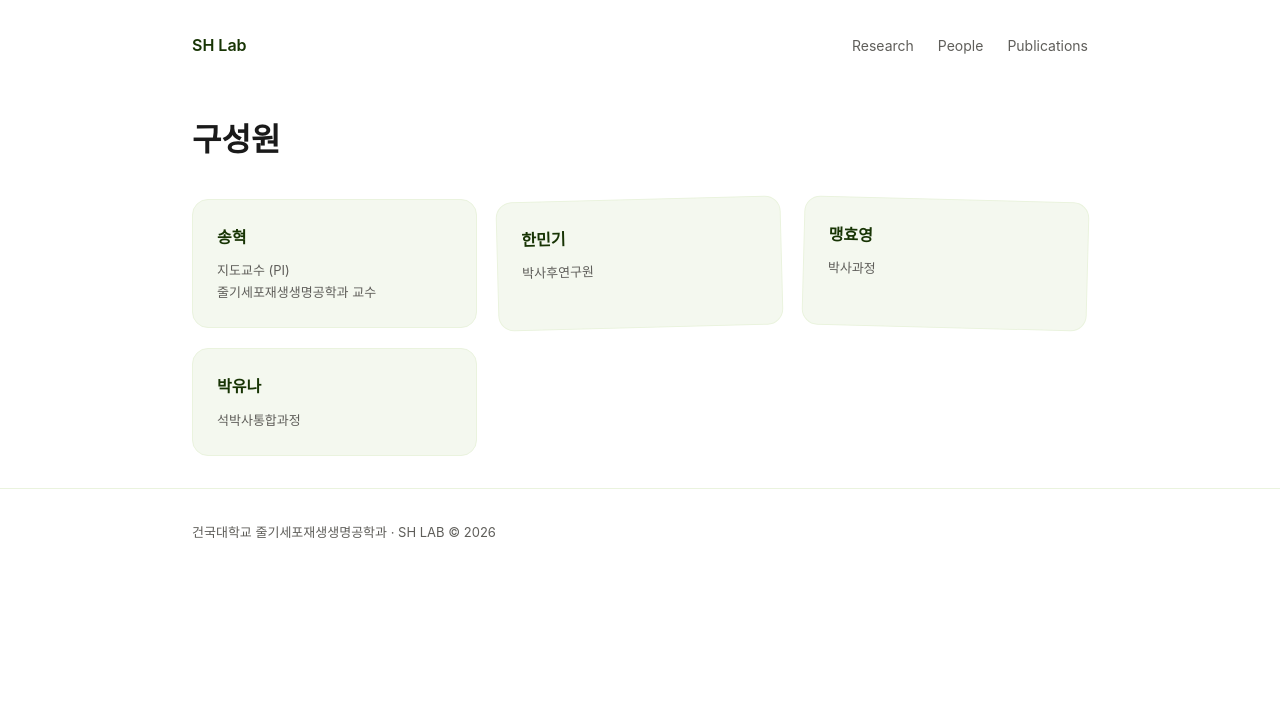
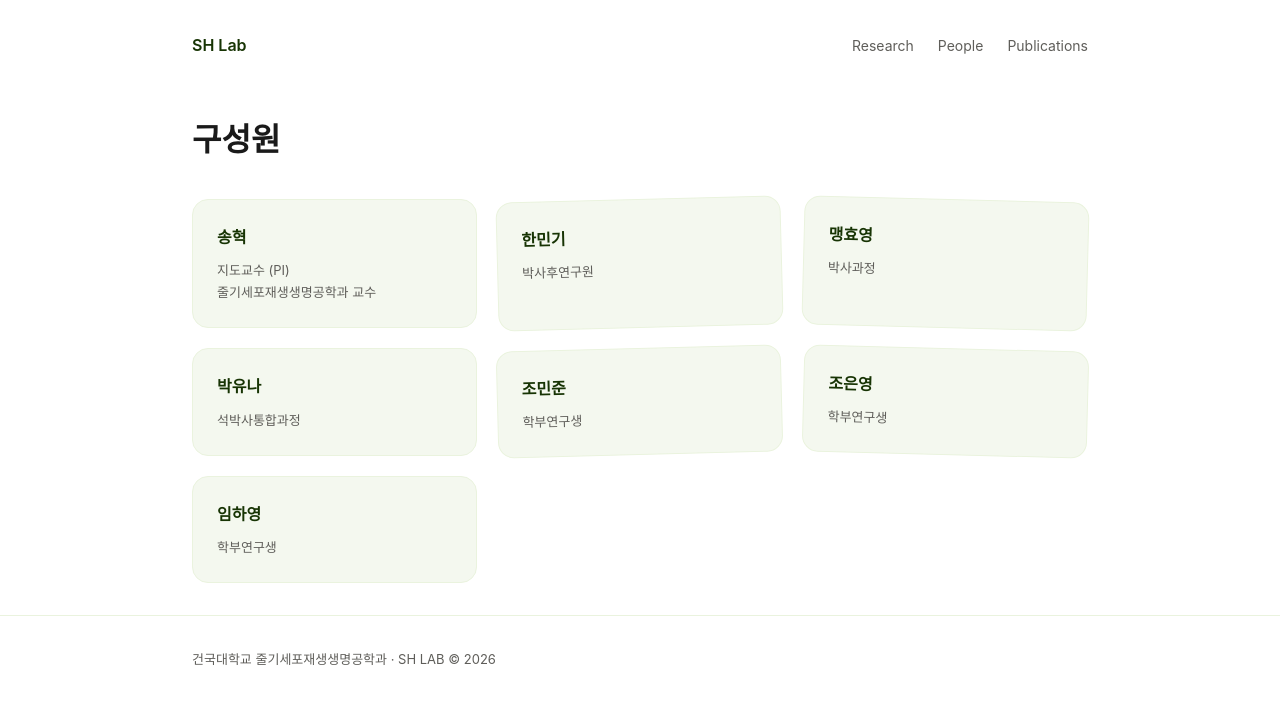
Before and after one commit to SH-LAB-KU/SH-LAB-KU.github.io, a Jekyll site: the page built from people.html, in a window 1280 px wide. Shown: the top 704 px of the page. Built offline with Jekyll 4.4.1, drawn with Linux system fonts in a browser that asks for light colours.

Commit message:
Update members.yml

```diff
--- a/_data/members.yml
+++ b/_data/members.yml
@@ -18,6 +18,21 @@
   desc:
   photo: yuna.jpg
 
+- name: 조민준
+  role: 학부연구생
+  desc:
+  photo: yuna.jpg
+
+- name: 조은영
+  role: 학부연구생
+  desc:
+  photo: yuna.jpg
+
+- name: 임하영
+  role: 학부연구생
+  desc:
+  photo: yuna.jpg
+
 # 새 구성원 추가 예시 (photo는 없으면 생략 가능 — 이니셜 아바타로 대체됨)
 # - name: 이름
 #   role: 직급 (예 박사과정, 석사과정, 학부연구생)
```
